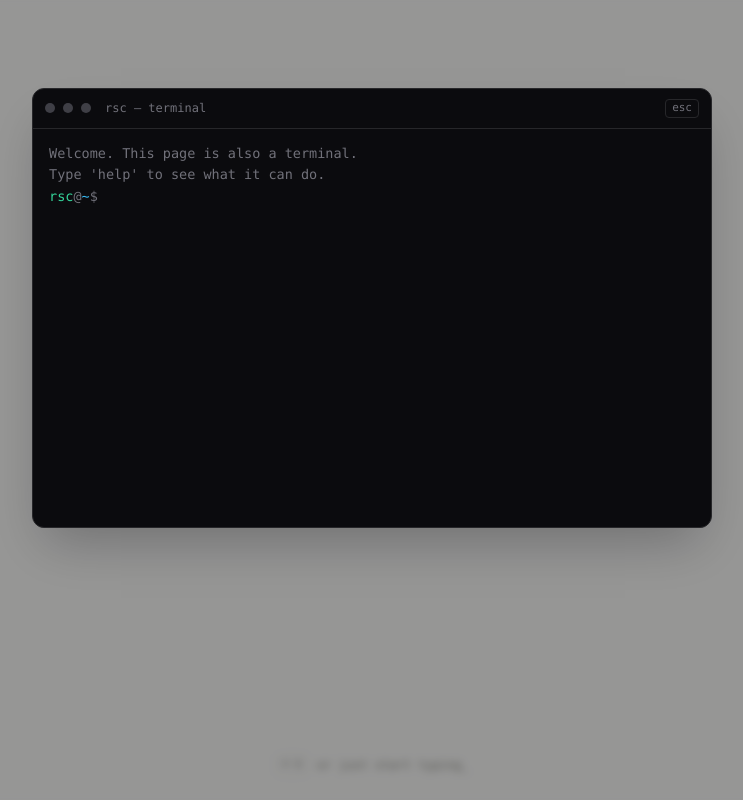
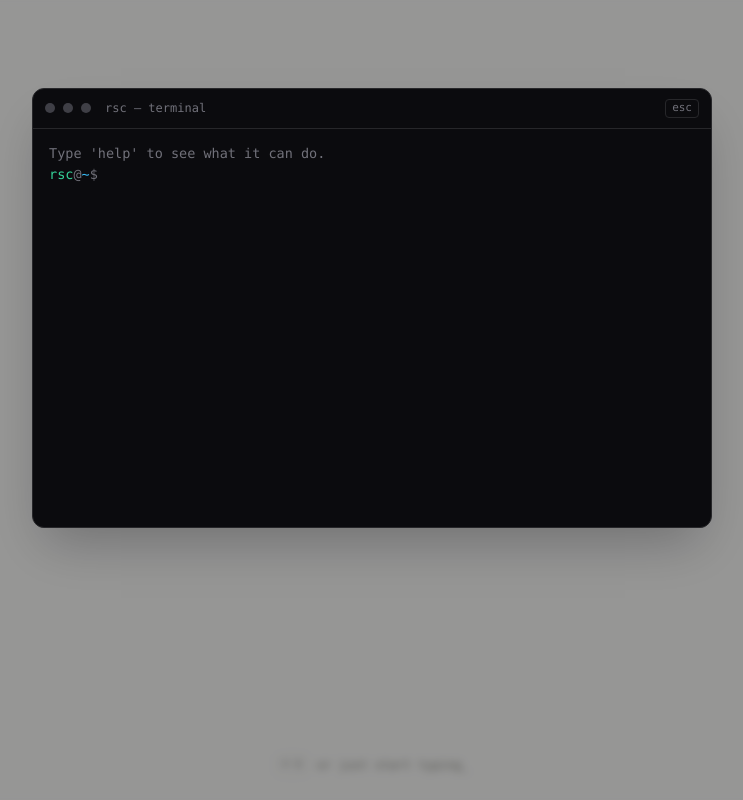
Before and after one commit to rscalderon/rscalderon-splash, a Next.js app: page / in a window 1280 px wide. Both pictures are taken after a click on the button "Open command terminal". Shown: the whole page, without its empty margins (268-1011 px from the left). Built offline with nearby package versions, Linux system fonts and the light colour scheme.

Commit message:
copy cleanup

```diff
--- a/src/app/_components/Terminal.tsx
+++ b/src/app/_components/Terminal.tsx
@@ -55,7 +55,6 @@ function PromptInner({ mode }: { mode: Mode }) {
 
 export default function Terminal({ onClose, seed = '' }: { onClose: () => void; seed?: string }) {
   const [history, setHistory] = useState<HistoryEntry[]>([
-    { kind: 'output', line: [{ text: 'Welcome. This page is also a terminal.', tone: 'dim' }] },
     { kind: 'output', line: [{ text: "Type 'help' to see what it can do.", tone: 'dim' }] },
   ]);
   const [value, setValue] = useState(seed);
```
